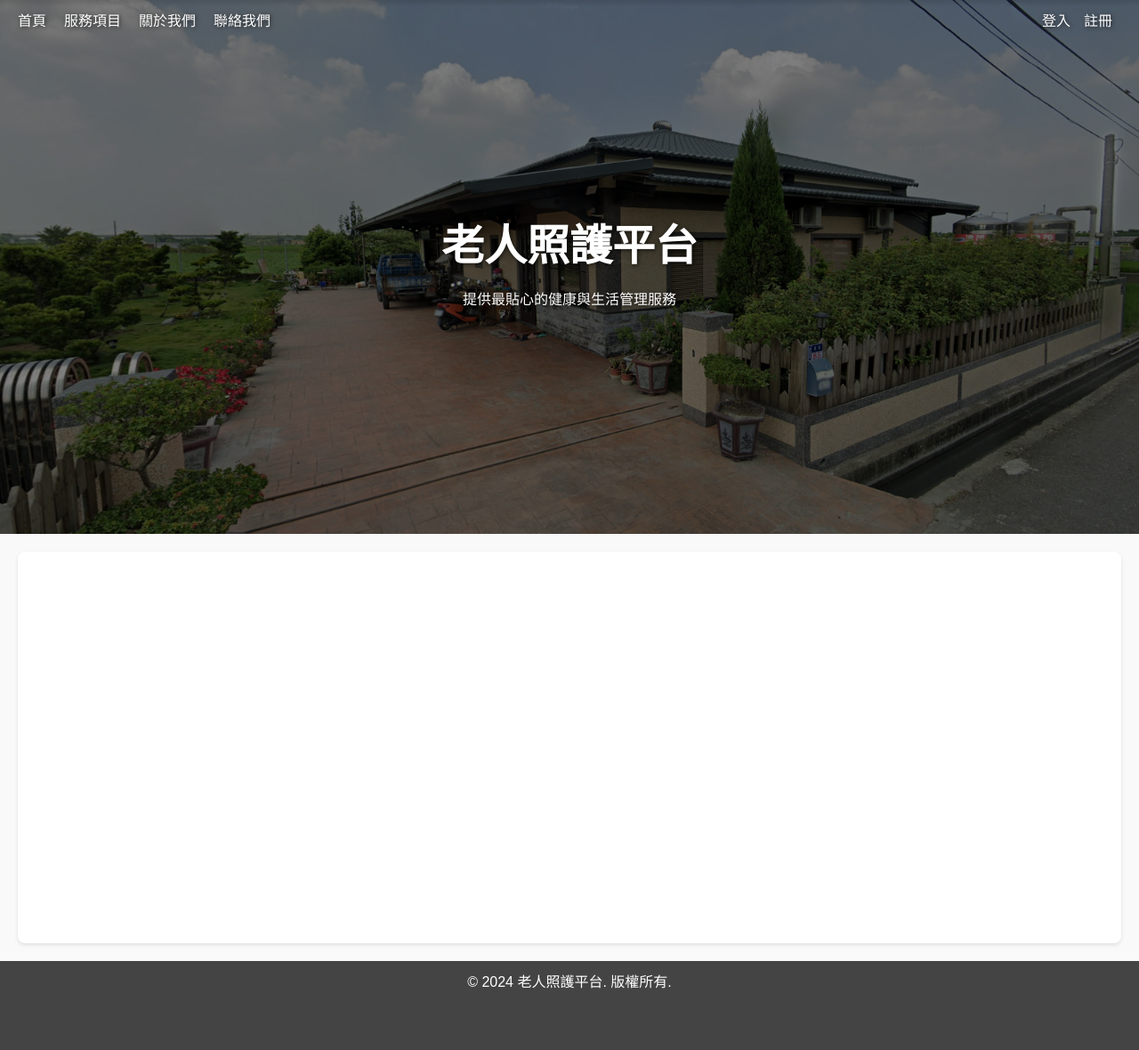
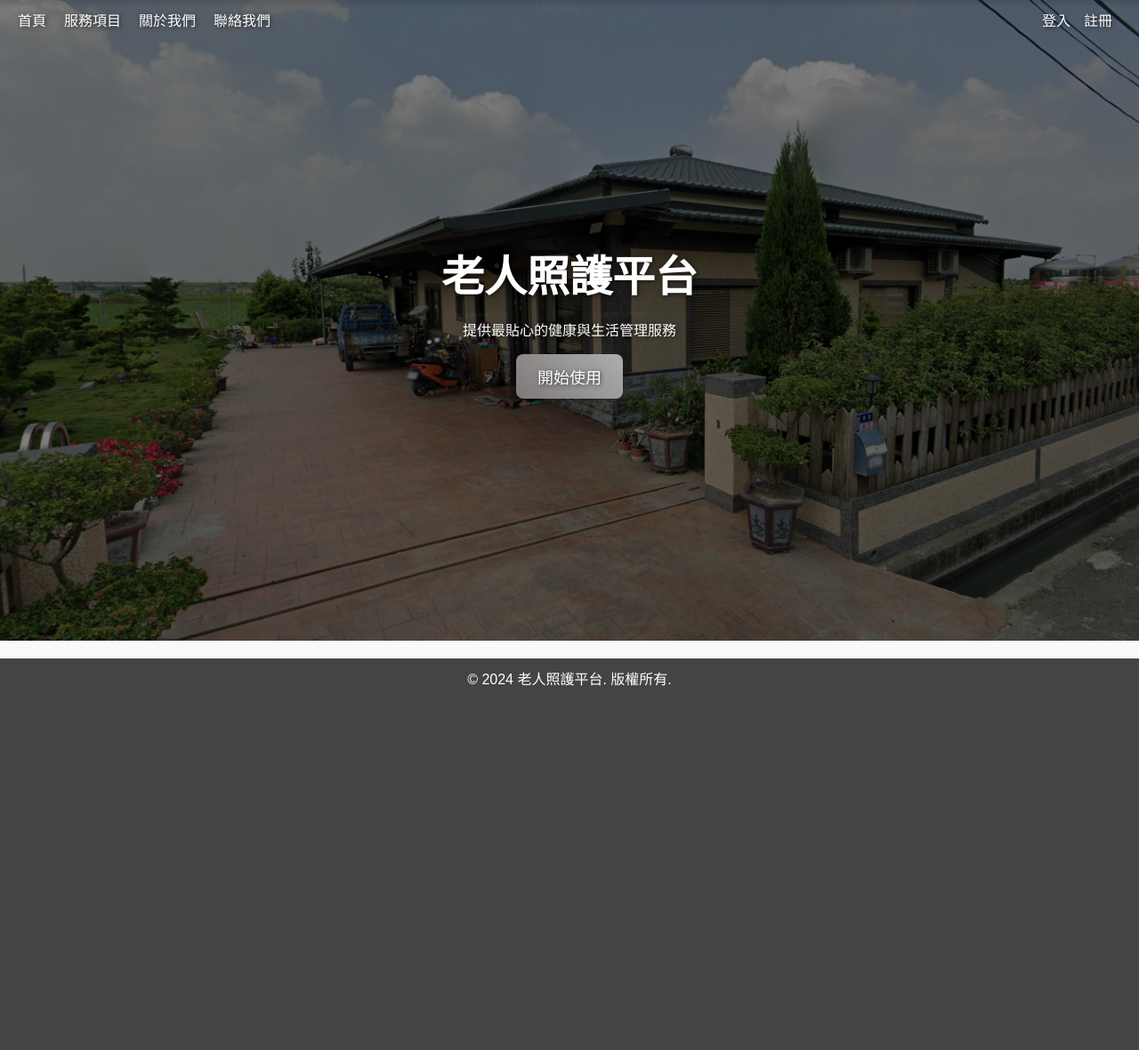
Before and after one commit to qiushawa/elderly-care-web, a Flask app: page / in a window 1280 px wide. Shown: the whole page at 89% size. After the commit the page ends 771 px from the top, so only its background shows below. Run offline with Flask 3, Linux system fonts and the light colour scheme.

Commit message:
更改首頁配置

```diff
--- a/app/templates/index.html
+++ b/app/templates/index.html
@@ -16,7 +16,7 @@
         }
 
         header {
-            height: 75vh;
+            height: 90vh;
             /* 滿一頁高 */
             position: relative;
             /* 為了定位 ::before */
@@ -154,6 +154,18 @@
                 width: 100%;
             }
         }
+        .btn {
+            padding: 12px 24px;
+            font-size: 18px;
+            color: #fff;
+            background: linear-gradient(45deg, #7e7979, #adadad);
+            border: none;
+            border-radius: 8px;
+            cursor: pointer;
+            box-shadow: 0 4px 10px rgba(0, 0, 0, 0.2);
+            transition: all 0.3s ease;
+            text-decoration: none;
+        }
     </style>
 </head>
 
@@ -185,13 +197,9 @@
         </nav>
         <h1>老人照護平台</h1>
         <p>提供最貼心的健康與生活管理服務</p>
+        <a href="physio" class="btn">開始使用</a>
     </header>
-
-    <div class="container">
-        <!-- 博恩你的局 -->
-    </div>
     <footer>
-
         &copy; 2024 老人照護平台. 版權所有.
     </footer>
     <script>
@@ -207,7 +215,6 @@
             });
         });
     </script>
-
 </body>
 
 </html>
```
